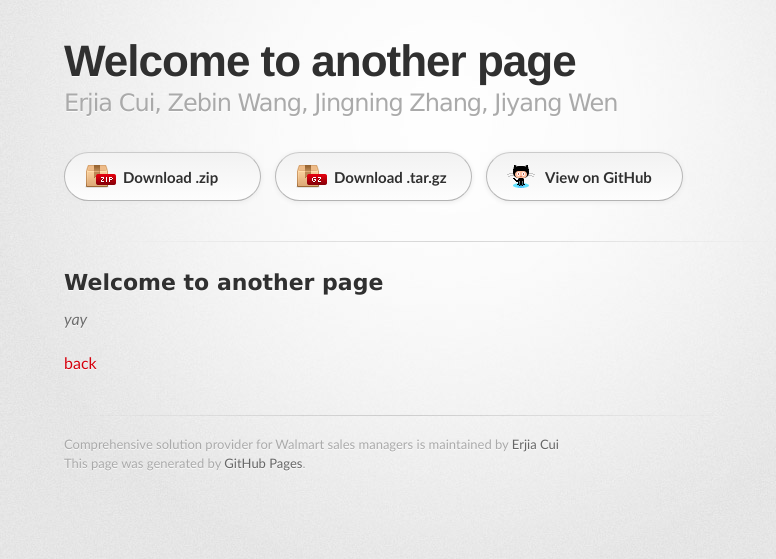
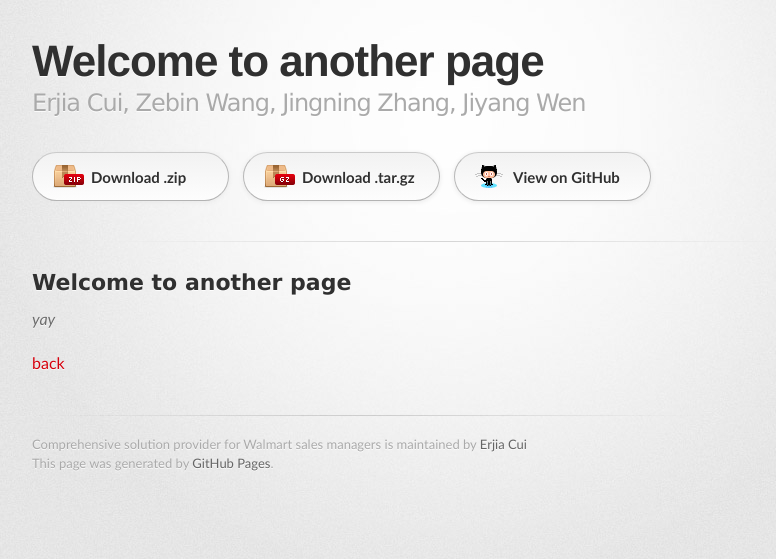
Before and after one commit to churchillcui/ads_retail, a Jekyll site: the page built from another-page.md, in a window 1280 px wide. Shown: the top 559 px of the page, without its empty margins (192-968 px from the left). Built offline with Jekyll 4.4.1, drawn with Linux system fonts in a browser that asks for light colours; some web fonts are replaced; our own code applies the rules of GitHub Pages for plain Markdown files.

Commit message:
change inner width

```diff
--- a/_sass/jekyll-theme-tactile.scss
+++ b/_sass/jekyll-theme-tactile.scss
@@ -94,7 +94,7 @@ header h2 {
 }
 
 .inner {
-  width: 60%;
+  width: 65%;
   margin: 0 auto;
 }
 
```
